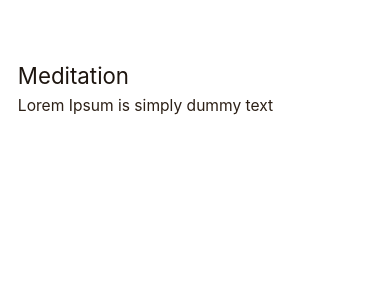
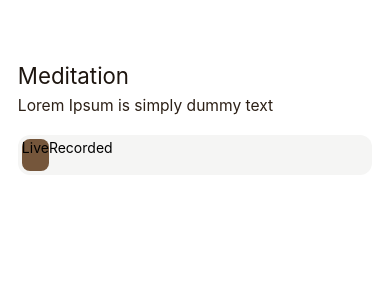
Before and after one commit to TarekAbdo223/FoodFigma, a React Native app: screen / in a window 390 px wide. Shown: the top 300 px of the page. Built offline with nearby package versions, Linux system fonts and the light colour scheme.

Commit message:
finish the state

```diff
--- /dev/null
+++ b/src/components/TopTbas.tsx
@@ -0,0 +1,45 @@
+import { StyleSheet, Text, TouchableOpacity, View } from "react-native";
+import React, { useState } from "react";
+
+const tabsArr = ["Live", "Recorded"];
+const activeColor = "#FFFFFF";
+const activeBg = "#75563B";
+
+const TopTbas = () => {
+  const [activeTab, setActiveTab] = useState("Live");
+
+  return (
+    <View style={styles.container}>
+      {tabsArr.map((tabName) => {
+        return (
+          <TouchableOpacity
+            style={[
+              styles.buttonContainer,
+              tabName === activeTab ? styles.active : "",
+            ]}
+            onPress={() => setActiveTab(tabName)}
+          >
+            <Text>{tabName}</Text>
+          </TouchableOpacity>
+        );
+      })}
+    </View>
+  );
+};
+
+export default TopTbas;
+
+const styles = StyleSheet.create({
+  container: {
+    flexDirection: "row",
+    padding: 4,
+    borderRadius: 12,
+    backgroundColor: "#F5F5F4",
+    height: 40,
+  },
+  active: {
+    backgroundColor: activeBg,
+    color: activeColor,
+  },
+  buttonContainer: { borderRadius: 8 },
+});
--- a/src/screens/HomeScreen.tsx
+++ b/src/screens/HomeScreen.tsx
@@ -1,6 +1,7 @@
 import { StyleSheet, Text, View } from "react-native";
 import React from "react";
 import { s, vs } from "react-native-size-matters";
+import TopTbas from "../components/TopTbas";
 
 const HomeScreen = () => {
   return (
@@ -29,6 +30,7 @@ const HomeScreen = () => {
       >
         Lorem Ipsum is simply dummy text
       </Text>
+      <TopTbas />
     </View>
   );
 };
```
